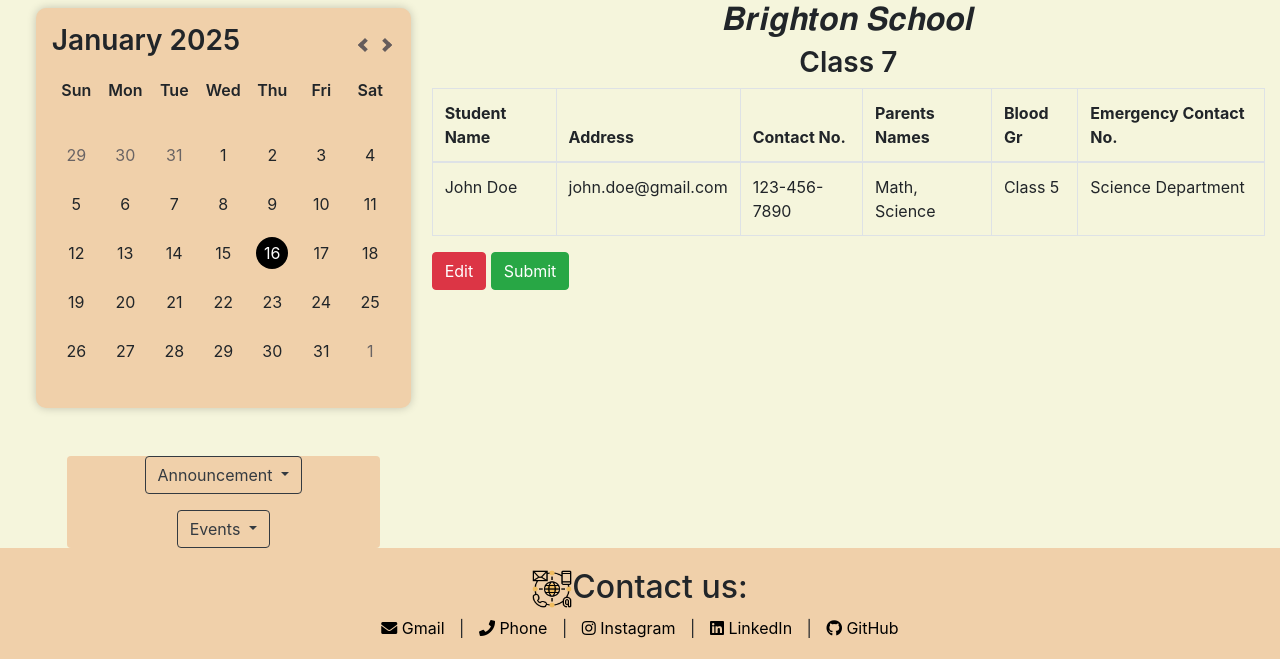
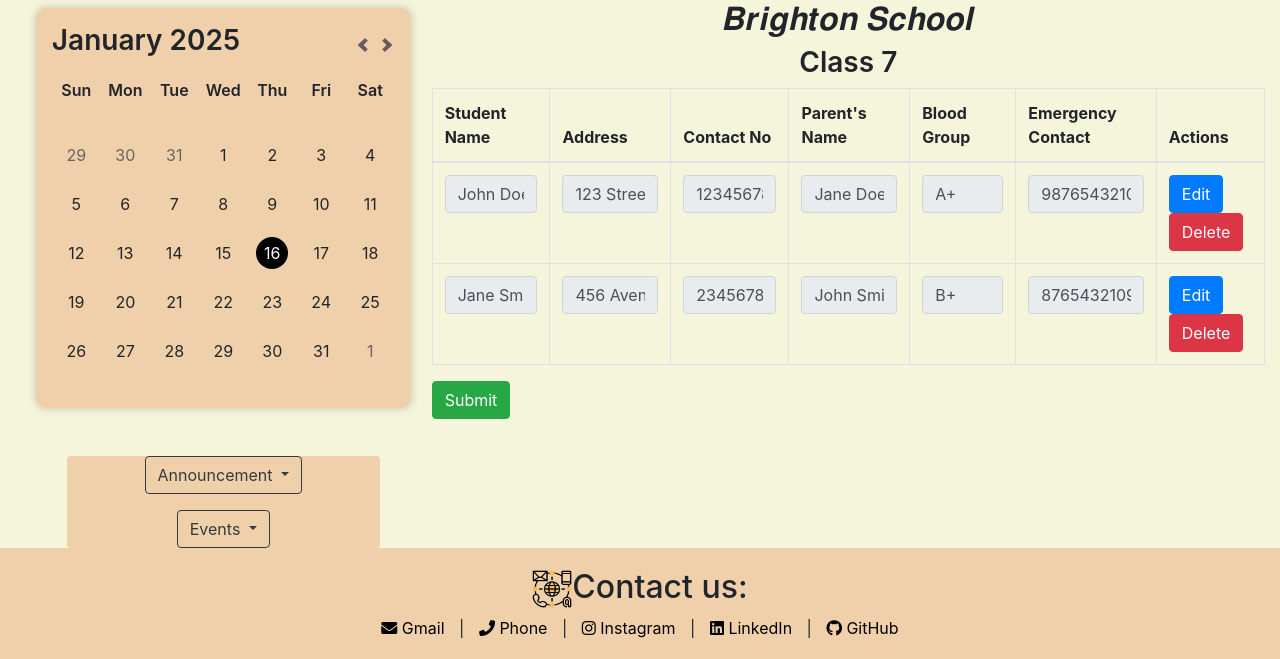
Before and after one commit to ShariqueReza/School-Management-System, a Django app: template app/templates/app/students.html in a window 1280 px wide. Shown: the part 67-726 px from the top of the page. Run offline with Django 3.2, Linux system fonts and the light colour scheme; the template is opened without the code that fills it, so the values that code supplies are empty; some libraries are stand-ins or nearby versions.

Commit message:
added a delete button & fixed some code in students.html & js file

```diff
--- a/app/static/app/JS_files/index.js
+++ b/app/static/app/JS_files/index.js
@@ -76,27 +76,20 @@ navs.forEach((nav) => {
 renderCalendar();
 
 
-function toggleEdit() {
-  var inputs = document.querySelectorAll('input');
-  var spans = document.querySelectorAll('span');
-  for (var i = 0; i < inputs.length; i++){
-      if (inputs[i].style.display === 'none') {
-          inputs[i].style.display = 'inline';
-          spans[i].style.display = 'none';
-      } else {
-          inputs[i].style.display = 'none';
-          spans[i].style.display = 'inline';
-      }
-  }
-}
+document.querySelectorAll('.edit-btn').forEach(button => {
+  button.addEventListener('click', function () {
+      let row = this.closest('tr');
+      row.querySelectorAll('input').forEach(input => input.removeAttribute('readonly'));
+  });
+});
 
-function submitData() {
-  var inputs = document.querySelectorAll('input');
-  var spans = document.querySelectorAll('span');
-  for (var i = 0; i < inputs.length; i++) {
-      spans[i].innerText = inputs[i].value;
-      inputs[i].style.display = 'none';
-      spans[i].style.display = 'inline';
-  }
-  alert("Data Submitted!");
-}
+document.querySelectorAll('.delete-btn').forEach(button => {
+  button.addEventListener('click', function () {
+      this.closest('tr').remove();
+  });
+});
+
+document.getElementById('studentForm').addEventListener('submit', function (event) {
+  event.preventDefault();
+  alert('Students data submitted!');
+});
--- a/app/templates/app/students.html
+++ b/app/templates/app/students.html
@@ -5,29 +5,47 @@
                 <div class="col-lg-8 col-md-8 col-sm-12 main-content">
                     <h2 class="text-center">𝑩𝒓𝒊𝒈𝒉𝒕𝒐𝒏 𝑺𝒄𝒉𝒐𝒐𝒍</h2>
                     <h3 class="text-center">Class 7</h3>
+                    <form id="studentForm">
                         <table class="table table-bordered">
                             <thead>
                                 <tr>
                                     <th>Student Name</th>
                                     <th>Address</th>
-                                <th>Contact No.</th>
-                                <th>Parents Names</th>
-                                <th>Blood Gr</th>
-                                <th>Emergency Contact No.</th>
+                                    <th>Contact No</th>
+                                    <th>Parent's Name</th>
+                                    <th>Blood Group</th>
+                                    <th>Emergency Contact</th>
+                                    <th>Actions</th>
                                 </tr>
                             </thead>
                             <tbody>
                                 <tr>
-                                <td><span id="name1">John Doe</span><input type="text" id="input_name1" name="name" value="John Doe" style="display: none;" /></td>
-                                <td><span id="email1">john.doe@gmail.com</span><input type="email" id="input_email1" name="email" value="john.doe@gmail.com" style="display: none;" />
-                                <td><span id="phone1">123-456-7890</span><input type="text" id="input_phone1" name="phone" value="123-456-7890" style="display: none;" /></td>
-                                <td><span id="subjects1">Math, Science</span><input type="text" id="input_subjects1" name="subjects" value="Math, Science" style="display: none;" /></td>
-                                <td><span id="class1">Class 5</span><input type="text" id="input_class1" name="class" value="Class 5" style="display: none;" /></td>
-                                <td><span id="department1">Science Department</span><input type="text" id="input_department1" name="department" value="Science Department" style="display: none;" /></td>
+                                    <td><input type="text" class="form-control" name="st_name" value="John Doe" readonly></td>
+                                    <td><input type="text" class="form-control" name="address" value="123 Street" readonly></td>
+                                    <td><input type="text" class="form-control" name="contact_no" value="1234567890" readonly></td>
+                                    <td><input type="text" class="form-control" name="parents_name" value="Jane Doe" readonly></td>
+                                    <td><input type="text" class="form-control" name="blood_gr" value="A+" readonly></td>
+                                    <td><input type="text" class="form-control" name="emergency" value="9876543210" readonly></td>
+                                    <td>
+                                        <button type="button" class="btn btn-primary edit-btn">Edit</button>
+                                        <button type="button" class="btn btn-danger delete-btn">Delete</button>
+                                    </td>
+                                </tr>
+                                <tr>
+                                    <td><input type="text" class="form-control" name="st_name" value="Jane Smith" readonly></td>
+                                    <td><input type="text" class="form-control" name="address" value="456 Avenue" readonly></td>
+                                    <td><input type="text" class="form-control" name="contact_no" value="2345678901" readonly></td>
+                                    <td><input type="text" class="form-control" name="parents_name" value="John Smith" readonly></td>
+                                    <td><input type="text" class="form-control" name="blood_gr" value="B+" readonly></td>
+                                    <td><input type="text" class="form-control" name="emergency" value="8765432109" readonly></td>
+                                    <td>
+                                        <button type="button" class="btn btn-primary edit-btn">Edit</button>
+                                        <button type="button" class="btn btn-danger delete-btn">Delete</button>
+                                    </td>
                                 </tr>
                             </tbody>
                         </table>
-                    <button class="btn btn-danger" onclick="toggleEdit()">Edit</button>
-                    <button class="btn btn-success" onclick="submitData()">Submit</button>
+                        <button type="submit" class="btn btn-success">Submit</button>
+                    </form>
                 </div>
 {% endblock content %}
```
Lines whose indentation alone changed are shown as unchanged.
